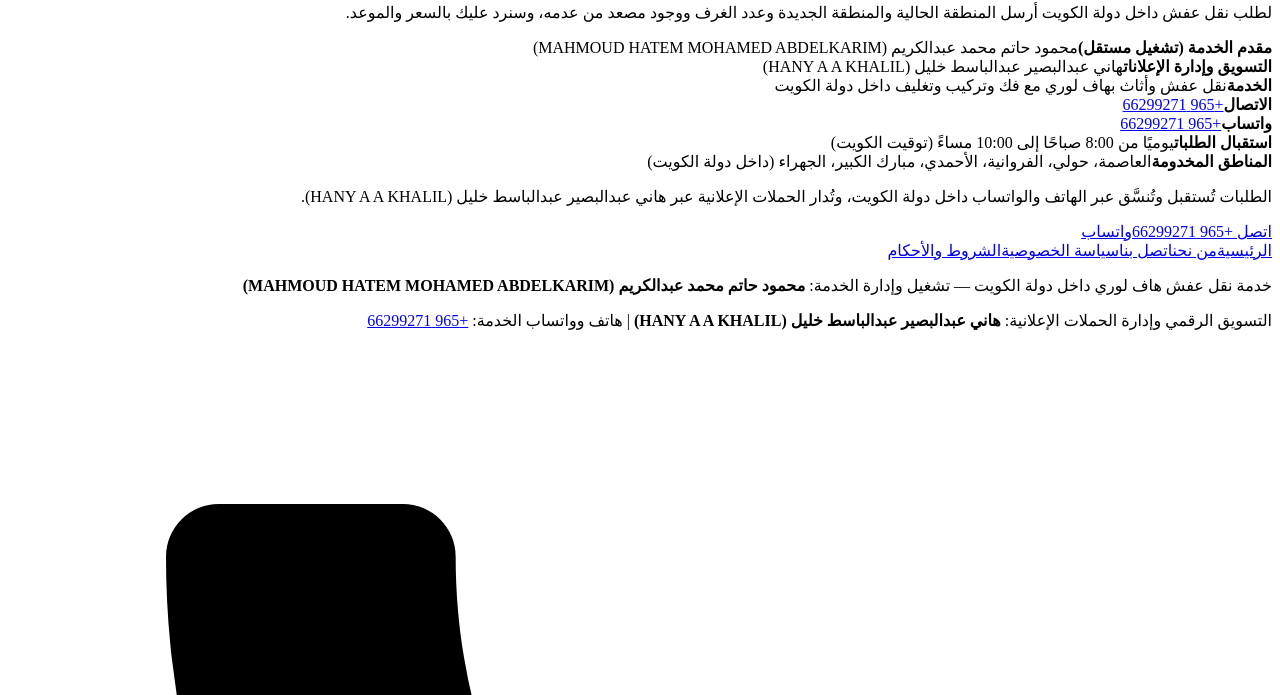
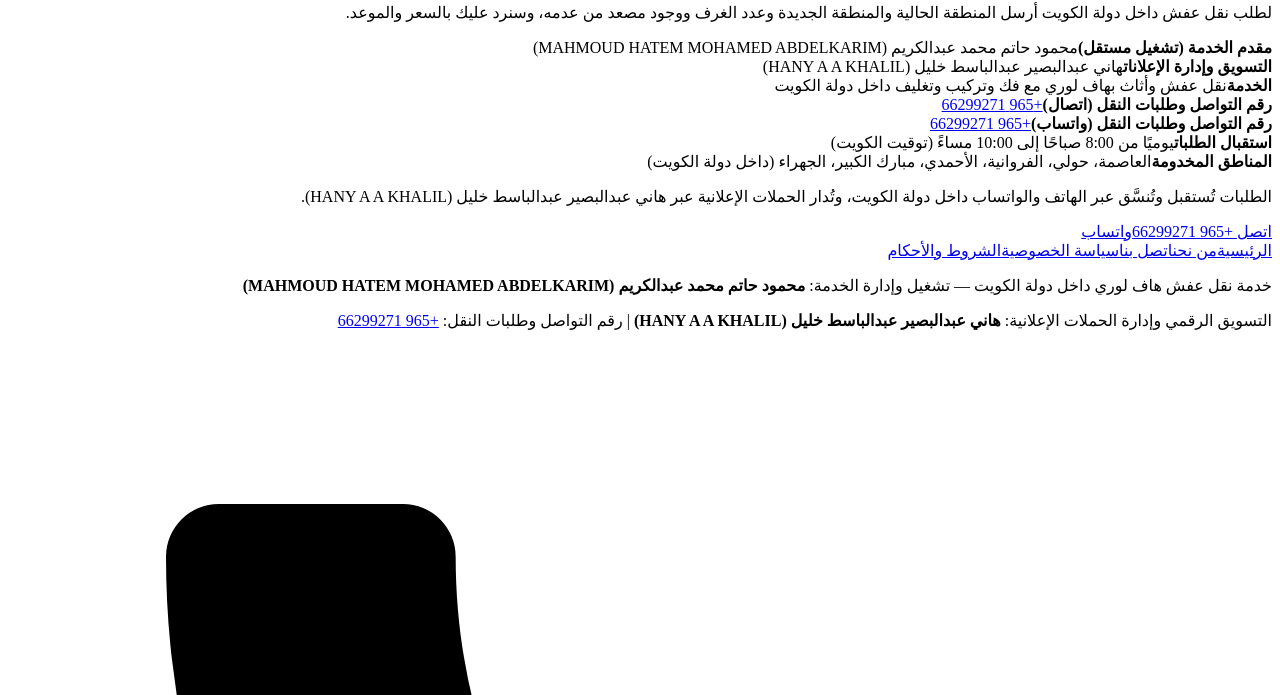
Before and after one commit to hanykhalil9003-dotcom/naqlkw, a plain HTML site: page contact.html in a window 1280 px wide. Shown: the part 105-800 px from the top of the page. Drawn offline with Linux system fonts and the light colour scheme.

Commit message:
Update contact.html

```diff
--- a/contact.html
+++ b/contact.html
@@ -18,9 +18,8 @@
 <div class="row"><b>مقدم الخدمة (تشغيل مستقل)</b><span>محمود حاتم محمد عبدالكريم (MAHMOUD HATEM MOHAMED ABDELKARIM)</span></div>
 <div class="row"><b>التسويق وإدارة الإعلانات</b><span>هاني عبدالبصير عبدالباسط خليل (HANY A A KHALIL)</span></div>
 <div class="row"><b>الخدمة</b><span>نقل عفش وأثاث بهاف لوري مع فك وتركيب وتغليف داخل دولة الكويت</span></div>
-<div class="row"><b>الاتصال</b><a class="ltr" href="tel:+96566299271">+965 66299271</a></div>
-<div class="row"><b>واتساب</b><a class="ltr" href="https://wa.me/96566299271" target="_blank" rel="noopener">+965 66299271</a></div>
-<!-- عدّل ساعات استقبال الطلبات حسب وقتك الفعلي -->
+<div class="row"><b>رقم التواصل وطلبات النقل (اتصال)</b><a class="ltr" href="tel:+96566299271">+965 66299271</a></div>
+<div class="row"><b>رقم التواصل وطلبات النقل (واتساب)</b><a class="ltr" href="https://wa.me/96566299271" target="_blank" rel="noopener">+965 66299271</a></div>
 <div class="row"><b>استقبال الطلبات</b><span>يوميًا من 8:00 صباحًا إلى 10:00 مساءً (توقيت الكويت)</span></div>
 <div class="row"><b>المناطق المخدومة</b><span>العاصمة، حولي، الفروانية، الأحمدي، مبارك الكبير، الجهراء (داخل دولة الكويت)</span></div>
 </div>
@@ -29,7 +28,7 @@
 <footer><div class="wrap">
 <nav class="flinks" aria-label="روابط الموقع"><a href="index.html">الرئيسية</a><a href="about.html">من نحن</a><a href="contact.html">اتصل بنا</a><a href="privacy.html">سياسة الخصوصية</a><a href="terms.html">الشروط والأحكام</a></nav>
 <p>خدمة نقل عفش هاف لوري داخل دولة الكويت — تشغيل وإدارة الخدمة: <strong>محمود حاتم محمد عبدالكريم (MAHMOUD HATEM MOHAMED ABDELKARIM)</strong></p>
-<p>التسويق الرقمي وإدارة الحملات الإعلانية: <strong>هاني عبدالبصير عبدالباسط خليل (HANY A A KHALIL)</strong> | هاتف وواتساب الخدمة: <a class="tel" href="tel:+96566299271">+965 66299271</a></p></div></footer>
+<p>التسويق الرقمي وإدارة الحملات الإعلانية: <strong>هاني عبدالبصير عبدالباسط خليل (HANY A A KHALIL)</strong> | رقم التواصل وطلبات النقل: <a class="tel" href="tel:+96566299271">+965 66299271</a></p></div></footer>
 <a class="float float-call" href="tel:+96566299271" aria-label="اتصل بنا" data-track="float_call"><svg viewBox="0 0 24 24" aria-hidden="true"><path d="M6.6 10.8a15.1 15.1 0 0 0 6.6 6.6l2.2-2.2a1 1 0 0 1 1-.25 11.4 11.4 0 0 0 3.6.57 1 1 0 0 1 1 1V20a1 1 0 0 1-1 1A17 17 0 0 1 3 4a1 1 0 0 1 1-1h3.5a1 1 0 0 1 1 1c0 1.25.2 2.45.57 3.6a1 1 0 0 1-.25 1z"/></svg></a>
 <a class="float float-wa" href="https://wa.me/96566299271" target="_blank" rel="noopener" aria-label="واتساب" data-track="float_whatsapp"><svg viewBox="0 0 24 24" aria-hidden="true"><path d="M12 2a10 10 0 0 0-8.6 15.1L2 22l5-1.3A10 10 0 1 0 12 2zm5.2 14.2c-.2.6-1.3 1.2-1.8 1.2-.5.1-1 .2-3.2-.7-2.700-1.100-4.400-3.800-4.600-4-.1-.2-1.100-1.400-1.100-2.700 0-1.300.7-1.900.9-2.200.2-.3.5-.3.700-.3h.5c.2 0 .4 0 .6.500.2.600.8 2 .9 2.200.1.100.1.300 0 .5-.1.200-.2.300-.3.500l-.4.500c-.1.100-.3.300-.1.600.2.300.7 1.200 1.500 1.900 1 .9 1.800 1.200 2.100 1.300.3.100.5.100.6-.1.200-.2.700-.8.900-1.100.2-.3.400-.2.600-.1l2 .9c.3.100.5.200.5.300.1.100.1.600-.1 1.200z"/></svg></a>
 <script>document.addEventListener('click',function(e){var el=e.target.closest('[data-track]');if(!el||typeof gtag!=='function')return;var n=el.getAttribute('data-track');gtag('event','generate_lead',{method:n.indexOf('whatsapp')>-1?'whatsapp':'call',event_label:n});});</script>
```
